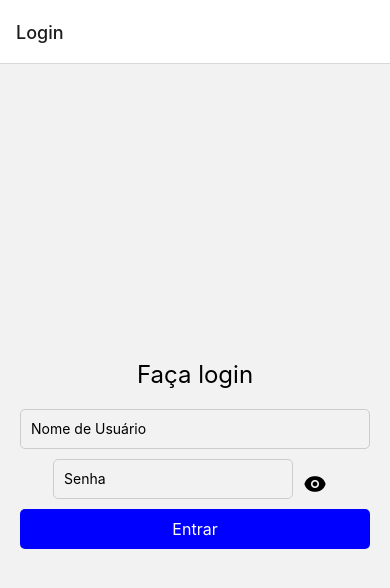
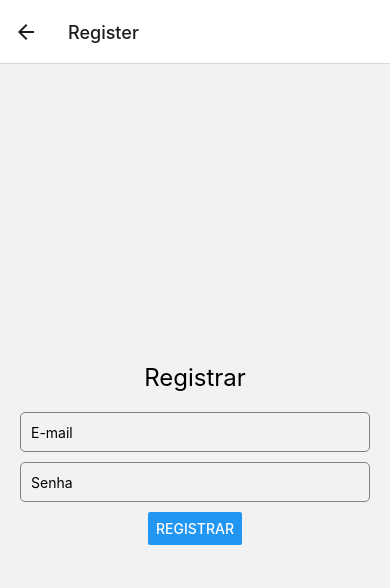
Before and after one commit to davilour/dogapi-reactnative, a React Native app: screen /Register in a window 390 px wide. Shown: the top 588 px of the page. Built offline with nearby package versions, Linux system fonts and the light colour scheme; no server answers; what aws-amplify would draw is missing.

Commit message:
register complet/login/auth in email.

```diff
--- a/App.js
+++ b/App.js
@@ -3,6 +3,7 @@ import { createStackNavigator } from '@react-navigation/stack';
 import { NavigationContainer } from '@react-navigation/native'
 import Login from './screens/Login';
 import MainScreen from './screens/MainScreen/Index';
+import Register from './screens/Registrer/index.jsx';
 import config from './services/aws-exports.js'
 import { Amplify } from 'aws-amplify';
 
@@ -14,6 +15,7 @@ export default function App () {
     <NavigationContainer>
       <Stack.Navigator initialRouteName='Login'>
         <Stack.Screen name="Login" component={Login} />
+        <Stack.Screen name="Register" component={Register} />
         <Stack.Screen name="Principal" component={MainScreen} />
       </Stack.Navigator>
     </NavigationContainer>
--- a/screens/Login/index.jsx
+++ b/screens/Login/index.jsx
@@ -27,12 +27,16 @@ const Login = () => {
     }
   }
 
+  const handleRegistrar = () => {
+    navigation.navigate('Register')
+  }
+
   return (
     <View style={{ flex: 1, justifyContent: 'center', alignItems: 'center', padding: 20 }}>
       <Text style={{ fontSize: 24, marginBottom: 20 }}>Faça login</Text>
       <TextInput
         style={{ width: '100%', height: 40, borderWidth: 1, borderColor: '#ccc', borderRadius: 5, paddingHorizontal: 10, marginBottom: 10 }}
-        placeholder="Nome de Usuário"
+        placeholder="E-mail"
         value={username}
         onChangeText={setUsername}
       />
@@ -58,6 +62,12 @@ const Login = () => {
       >
         <Text style={{ color: 'white', fontSize: 16 }}>Entrar</Text>
       </TouchableOpacity>
+      <TouchableOpacity
+       style={{ backgroundColor: 'blue', padding: 10, borderRadius: 5, width: '100%', alignItems: 'center', marginTop:20  }}
+       onPress={handleRegistrar}
+     >
+       <Text style={{ color: 'white', fontSize: 16}}>Registrar</Text>
+      </TouchableOpacity>
     </View>
   );
 };
--- a/screens/Registrer/index.jsx
+++ b/screens/Registrer/index.jsx
@@ -0,0 +1,70 @@
+import React, { useState } from 'react';
+import { View, Text, TextInput, Button } from 'react-native';
+import { Auth } from 'aws-amplify';
+import { useNavigation } from '@react-navigation/native';
+
+const Register = () => {
+  const navigation = useNavigation();
+  const [username, setUsername] = useState('');
+  const [password, setPassword] = useState('');
+  const [confirmationCode, setConfirmationCode] = useState('');
+  const [showConfirmationCodeInput, setShowConfirmationCodeInput] = useState(false);
+
+  async function handleRegister() {
+    try {
+      await Auth.signUp({
+        username,
+        password,
+      });
+      setShowConfirmationCodeInput(true);
+    } catch (error) {
+      console.log('error signing up', error);
+      alert('Erro ao registrar. Verifique os detalhes fornecidos.');
+    }
+  }
+
+  async function handleConfirmationCode() {
+    try {
+      const {ConfirmRegister} = await Auth.confirmSignUp(username, confirmationCode);
+        alert('Registro confirmado com sucesso!');
+        navigation.navigate('Login')
+    } catch (error) {
+      console.log('error confirming sign up', error);
+      alert('Código de verificação inválido. Por favor, tente novamente.');
+    }
+  }
+
+  return (
+    <View style={{ flex: 1, justifyContent: 'center', alignItems: 'center', paddingHorizontal: 20 }}>
+      <Text style={{ fontSize: 24, marginBottom: 20 }}>Registrar</Text>
+      <TextInput
+        style={{ width: '100%', height: 40, borderColor: 'gray', borderWidth: 1, borderRadius: 5, marginBottom: 10, paddingHorizontal: 10 }}
+        placeholder="E-mail"
+        value={username}
+        onChangeText={setUsername}
+      />
+      <TextInput
+        style={{ width: '100%', height: 40, borderColor: 'gray', borderWidth: 1, borderRadius: 5, marginBottom: 10, paddingHorizontal: 10 }}
+        placeholder="Senha"
+        secureTextEntry
+        value={password}
+        onChangeText={setPassword}
+      />
+      <Button title="Registrar" onPress={handleRegister} />
+
+      {showConfirmationCodeInput && (
+        <>
+          <TextInput
+            style={{ width: '100%', height: 40, borderColor: 'gray', borderWidth: 1, borderRadius: 5, marginBottom: 10, paddingHorizontal: 10, marginTop:10 }}
+            placeholder="Código de Verificação"
+            value={confirmationCode}
+            onChangeText={setConfirmationCode}
+          />
+          <Button title="Confirmar" onPress={handleConfirmationCode} />
+        </>
+      )}
+    </View>
+  );
+};
+
+export default Register;
```
